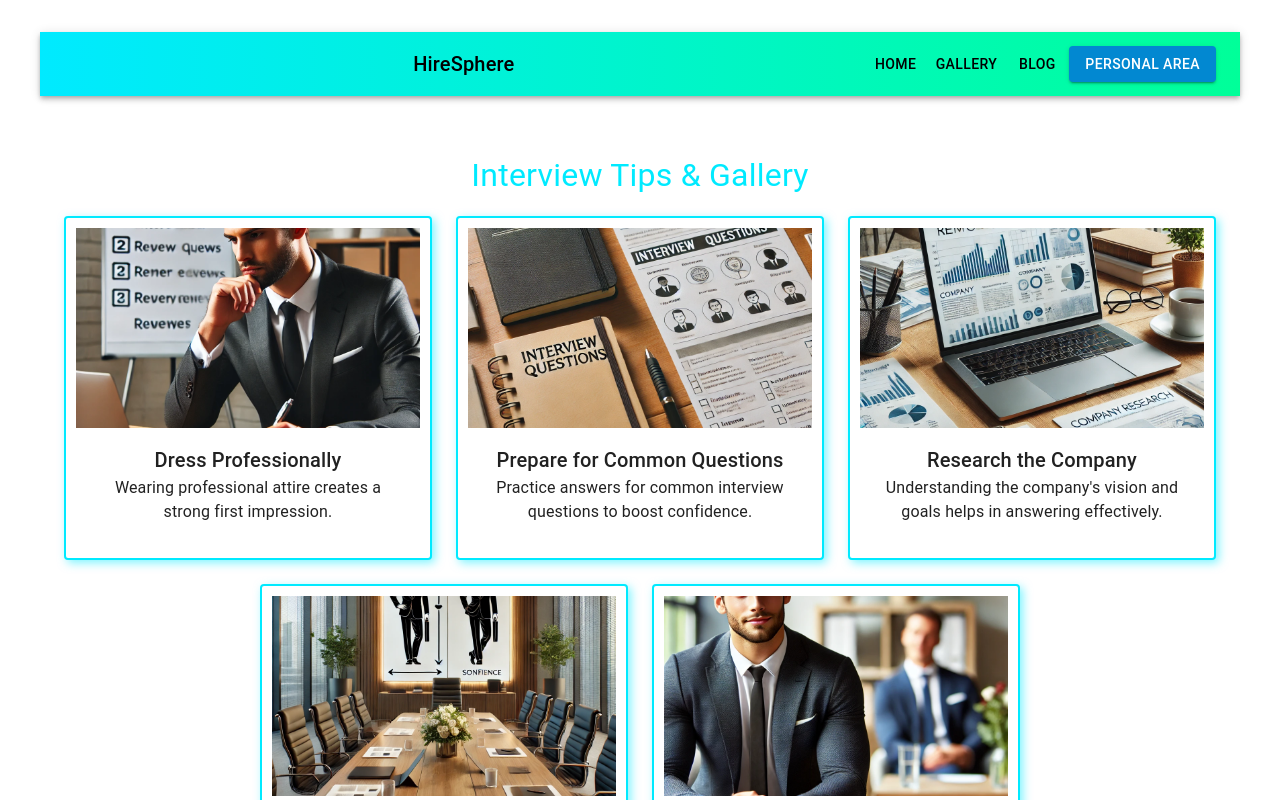
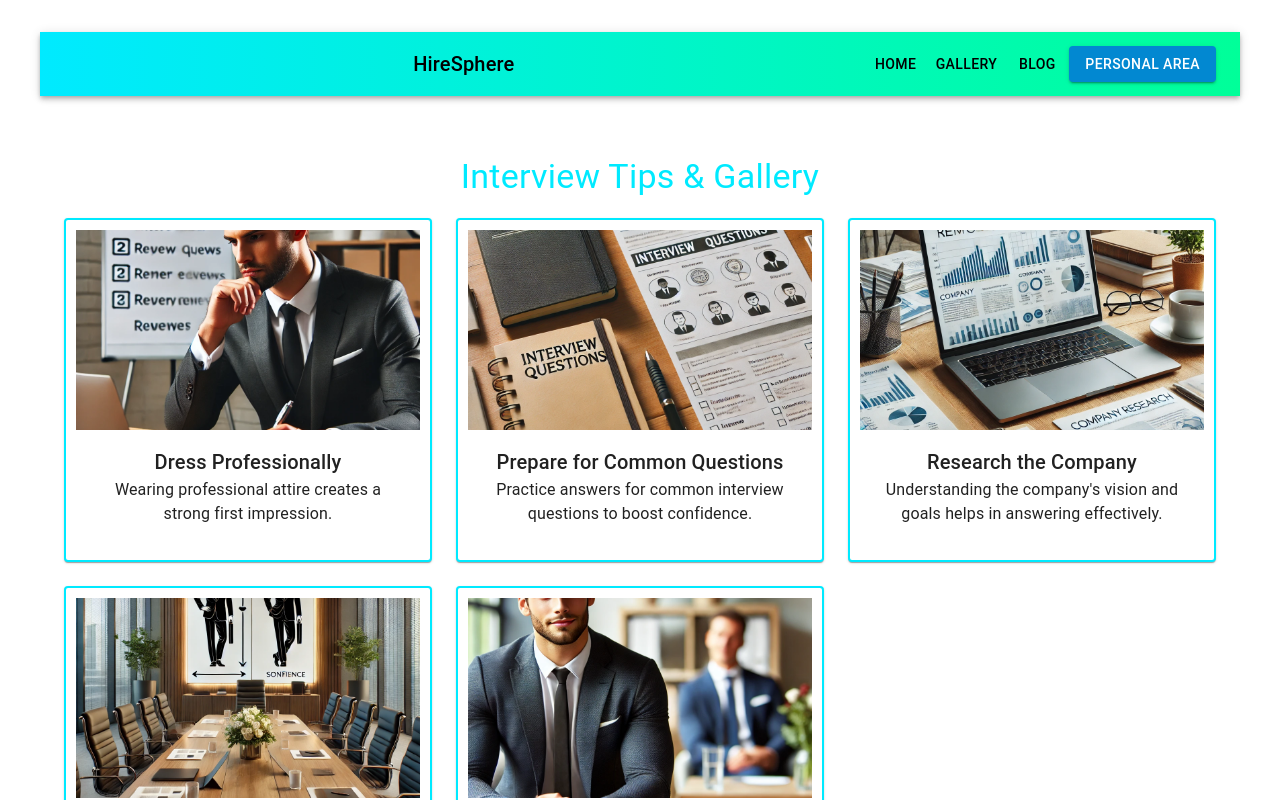
Before and after one commit to Nava-151/HireSphereReact, a React (Vite) app in the folder CandidteApp/: page /gallery in a window 1280 px wide. Shown: the top 800 px of the page. Built offline with nearby package versions, Linux system fonts and the light colour scheme.

Commit message:
simple upload files

```diff
--- a/CandidteApp/package.json
+++ b/CandidteApp/package.json
@@ -14,7 +14,7 @@
     "@emotion/styled": "^11.14.0",
     "@hookform/resolvers": "^4.1.3",
     "@mui/icons-material": "^6.4.7",
-    "@mui/material": "^6.4.7",
+    "@mui/material": "^6.4.8",
     "@reduxjs/toolkit": "^2.6.1",
     "axios": "^1.8.2",
     "react": "^19.0.0",
--- a/CandidteApp/src/App.tsx
+++ b/CandidteApp/src/App.tsx
@@ -1,9 +1,8 @@
 import { Provider } from 'react-redux'
 import './App.css'
 import store from './store/store'
-import { router } from './Router'
 import { RouterProvider } from 'react-router-dom'
-
+import { router } from './router'
 function App() {
 
 
--- a/CandidteApp/src/Router.tsx
+++ b/CandidteApp/src/Router.tsx
@@ -8,6 +8,7 @@ import Connect from "./components/connection/Connect";
 import Blog from "./components/Blog";
 import Home from "./components/Home";
 import Gallery from "./components/Gallery";
+import UploadFile from "./components/File/UploadFile";
 
 
 export const isProtected=()=>{
@@ -23,7 +24,9 @@ export const router = createBrowserRouter([
             { path: "connection", element: <Connect /> },
             { path: "register", element: <RegisterForm /> },
             { path: "login", element: <LoginForm /> },
+            { path: "upload", element: <UploadFile /> },
             { path: "gallery", element: <Gallery /> }
+
         ],
 
     }
--- a/CandidteApp/src/components/File/UploadFile.tsx
+++ b/CandidteApp/src/components/File/UploadFile.tsx
@@ -1,20 +1,55 @@
-import { useState } from 'react';
+import {  Upload } from "@mui/icons-material";
+import { Card, CardContent, Input, Button } from "@mui/material";
+import { useState } from "react";
 
-const UploadFile = () => {
-  const [file, setFile] = useState<File | null>(null);
 
-  const handleFileChange = (event: React.ChangeEvent<HTMLInputElement>) => {
-    if (event.target.files && event.target.files.length > 0) {
-      setFile(event.target.files[0]);
+export default function UploadForm() {
+  const [file, setFile] = useState(null);
+
+  const handleFileChange = (event:any) => {
+    const uploadedFile = event.target.files[0];
+    setFile(uploadedFile);
+  };
+
+  const handleSubmit = (event:any) => {
+    event.preventDefault();
+    if (file) {
+      console.log("Uploading file:", file);
+      // הוסיפי כאן קריאה ל-API להעלאת הקובץ
     }
   };
 
   return (
-    <div className="file-upload-container">
-      <input type="file" onChange={handleFileChange} />
-      {file && <p>📄 {file.name}</p>}
+    <>
+    <div className="flex justify-center items-center  bg-gray-100 p-6">
+      <Card className="w-full max-w-md bg-white shadow-lg rounded-2xl p-6">
+        <CardContent>
+          <h2 className="text-2xl font-bold text-center mb-4">העלאת טופס</h2>
+          <form onSubmit={handleSubmit} className="space-y-4">
+            <div>
+            <label htmlFor="file-upload" className="block text-sm font-medium text-gray-700">
+                בחר קובץ להעלאה
+              </label>
+              <div className="mt-2 flex items-center gap-2 border rounded-lg p-3 cursor-pointer hover:bg-gray-50">
+                <Upload className="w-5 h-5 text-gray-500" />
+                <Input
+                  id="file-upload"
+                  type="file"
+                  className="hidden"
+                  onChange={handleFileChange}
+                />
+                <span className="text-gray-500 text-sm">
+                  {file ? file : "לא נבחר קובץ"}
+                </span>
+              </div>
+            </div>
+            <Button type="submit" className="w-full">
+              העלאה
+            </Button>
+          </form>
+        </CardContent>
+      </Card>
     </div>
+    </>
   );
-};
-
-export default UploadFile;
+}
--- a/CandidteApp/src/components/Gallery.tsx
+++ b/CandidteApp/src/components/Gallery.tsx
@@ -1,6 +1,6 @@
 import {
     Container,
-  Grid,
+    Box,
     Card,
     CardContent,
     Typography,
@@ -9,29 +9,59 @@ import {
   import { motion } from "framer-motion";
 
   const tips = [
-  { title: "Dress Professionally", description: "Wearing professional attire creates a strong first impression.", image: "/tip2.webp" },
-  { title: "Prepare for Common Questions", description: "Practice answers for common interview questions to boost confidence.", image: "/tip2.2.webp" },
-  { title: "Research the Company", description: "Understanding the company's vision and goals helps in answering effectively.", image: "/tip3.webp" },
-  { title: "Body Language Matters", description: "Maintain eye contact, sit upright, and use positive gestures.", image: "/tip4.2.webp" },
-  { title: "Ask Insightful Questions", description: "Prepare a few thoughtful questions to ask the interviewer.", image: "/tip4.webp" },
+    {
+      title: "Dress Professionally",
+      description: "Wearing professional attire creates a strong first impression.",
+      image: "/tip2.webp"
+    },
+    {
+      title: "Prepare for Common Questions",
+      description: "Practice answers for common interview questions to boost confidence.",
+      image: "/tip2.2.webp"
+    },
+    {
+      title: "Research the Company",
+      description: "Understanding the company's vision and goals helps in answering effectively.",
+      image: "/tip3.webp",
+    },
+    {
+      title: "Body Language Matters",
+      description: "Maintain eye contact, sit upright, and use positive gestures.",
+      image: "/tip4.2.webp",
+    },
+    {
+      title: "Ask Insightful Questions",
+      description: "Prepare a few thoughtful questions to ask the interviewer.",
+      image: "/tip4.webp",
+    },
   ];
 
   const Gallery = () => {
     return (
-    <Container sx={{ marginTop: "60px", paddingBottom: "40px" }}>
-      <Typography variant="h4" sx={{ textAlign: "center", marginBottom: "20px", color: "#00eaff", fontSize: { xs: "1.5rem", md: "2rem" } }}>
+      <Container sx={{ marginTop: "60px" }}>
+        <Typography variant="h4" sx={{ textAlign: "center", marginBottom: "20px", color: "#00eaff" }}>
           Interview Tips & Gallery
         </Typography>
 
-      <Grid container spacing={3} justifyContent="center">
+        {/* ✅ שימוש ב-Box עם Grid רספונסיבי */}
+        <Box
+          display="grid"
+          gridTemplateColumns={{
+            xs: "1fr",       // מסך קטן: עמודה אחת
+            sm: "1fr 1fr",   // מסך בינוני: 2 עמודות
+            md: "1fr 1fr 1fr" // מסך גדול: 3 עמודות
+          }}
+          gap={3}
+          justifyContent="center"
+        >
           {tips.map((tip, index) => (
-          <Grid item xs={12} sm={6} md={4} key={index}>
             <motion.div
+              key={index}
               initial={{ opacity: 0, y: 20 }}
               animate={{ opacity: 1, y: 0 }}
               transition={{ duration: 0.5, delay: index * 0.2 }}
             >
-              <Card sx={{ padding: "10px", border: "2px solid #00eaff", boxShadow: "3px 3px 10px rgba(0, 234, 255, 0.5)", maxWidth: { xs: "100%", sm: "350px" } }}>
+              <Card sx={{ padding: "10px", border: "2px solid #00eaff" }}>
                 <CardMedia component="img" height="200" image={tip.image} alt={tip.title} />
                 <CardContent>
                   <Typography variant="h6">{tip.title}</Typography>
@@ -39,9 +69,8 @@ const Gallery = () => {
                 </CardContent>
               </Card>
             </motion.div>
-          </Grid>
           ))}
-      </Grid>
+        </Box>
       </Container>
     );
   };
--- a/CandidteApp/src/components/NavBar.tsx
+++ b/CandidteApp/src/components/NavBar.tsx
@@ -18,7 +18,7 @@ const NavBar=()=>{
 
     return(
         <>
-         <AppBar position="static"  sx={{ background: "linear-gradient(90deg, #00eaff, #00ff99)" ,color:"black",width:"100%",top:"0px", left:"0px"}} >
+         <AppBar position="static"   sx={{ background: "linear-gradient(90deg, #00eaff, #00ff99)" ,color:"black",width:"100%",top:"0px", left:"0px"}} >
         <Toolbar className="nav-content">
           <Typography variant="h6" sx={{ flexGrow: 1 }}>
             HireSphere
--- a/CandidteApp/src/store/UserSlice.tsx
+++ b/CandidteApp/src/store/UserSlice.tsx
@@ -1,7 +1,7 @@
 import axios from "axios";
 import { createAsyncThunk, createSlice, PayloadAction } from "@reduxjs/toolkit";
 import User, { UserLogin } from "../models/User";
-const API_URL = 'http://localhost:5071/auth';
+const API_URL = 'http://localhost:5071';
 
 
 
@@ -70,6 +70,7 @@ const UserSlice = createSlice({
             .addCase(fetchUsers.fulfilled,
                 (state, action: PayloadAction<User[]>) => {
                     state.list = [...action.payload]
+
                 })
             .addCase(fetchUsers.rejected,
                 () => {
```
Also changed, not shown: 1 other file (tests, documents, lock files or other folders). Lines whose indentation alone changed are shown as unchanged.
